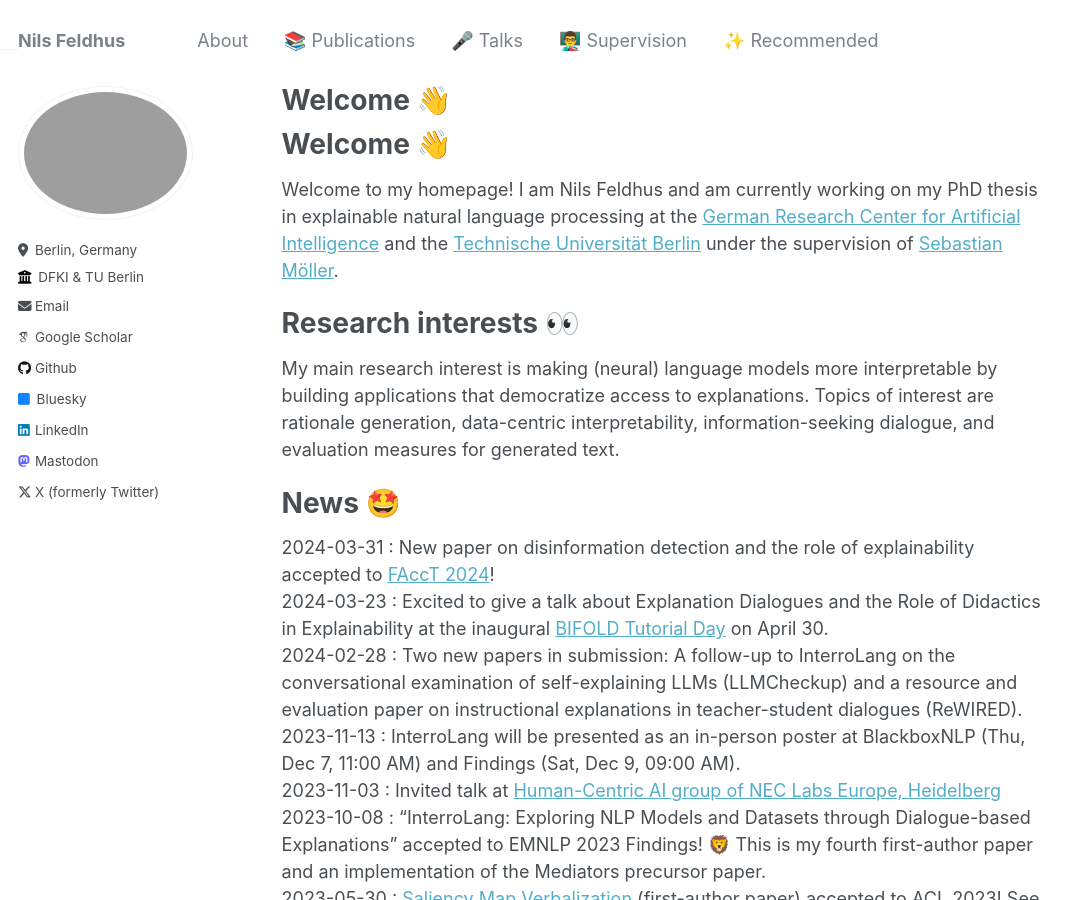
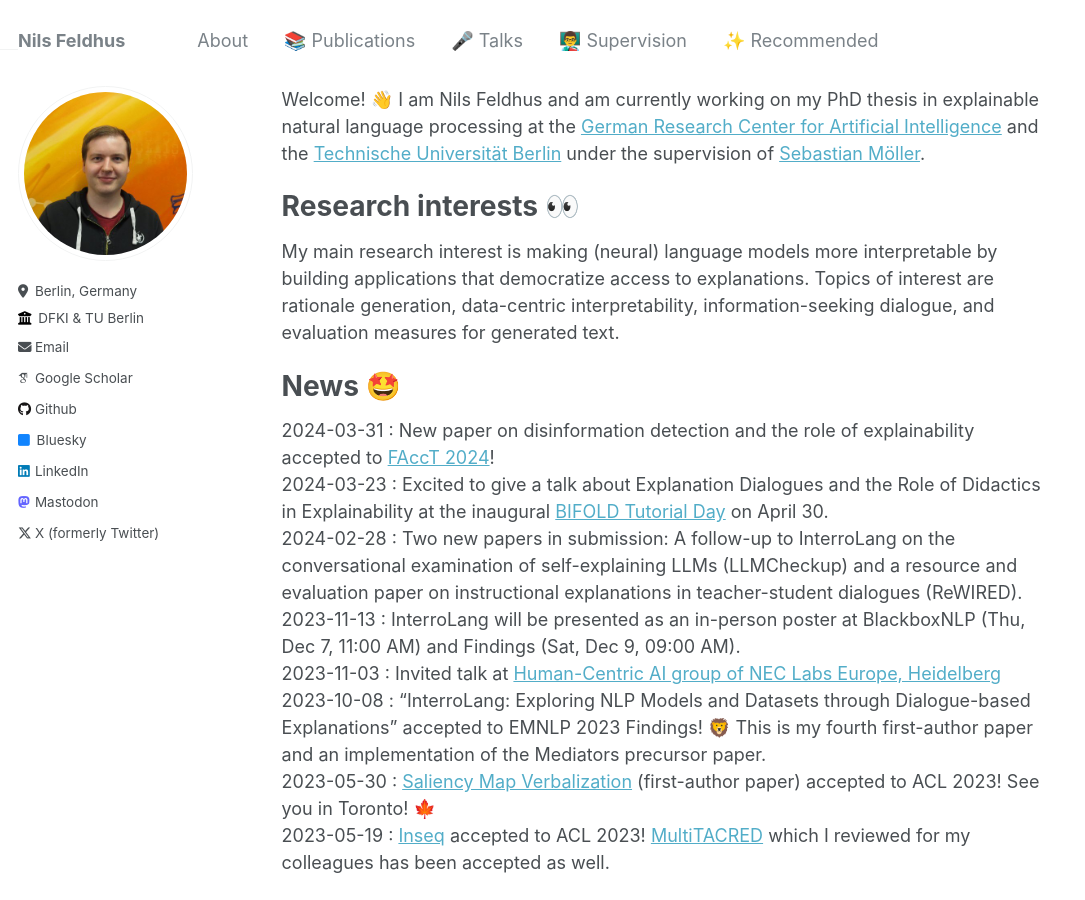
Before and after one commit to nfelnlp/nfelnlp.github.io, a Jekyll site: the page built from index.md, in a window 1280 px wide and 900 px high. Shown: the whole window, without its empty margins (0-1085 px from the left). Built offline with Jekyll 4.4.1, drawn with Linux system fonts in a browser that asks for light colours; some web fonts are replaced; our own code applies the rules of GitHub Pages for plain Markdown files.

Commit message:
Fix profile pic.

```diff
--- a/_config.yml
+++ b/_config.yml
@@ -22,7 +22,7 @@ repository               : "nfelnlp/nfelnlp.github.io"
 #               Additional customization can be done by editing /_includes/author-profile.html
 author:
   # Biographic information
-  avatar           : "avatar.png"
+  avatar           : "avatar.jpg"
   name             : ""
   pronouns         : # example: "she/her"
   bio              : ""
--- a/index.md
+++ b/index.md
@@ -4,8 +4,7 @@ classes: wide
 author_profile: true
 ---
 
-# Welcome 👋
-Welcome to my homepage! I am Nils Feldhus and am currently working on my PhD thesis in explainable natural language processing at the [German Research Center for Artificial Intelligence](https://www.dfki.de/en/web/research/research-departments/speech-and-language-technology) and the [Technische Universität Berlin](https://www.tu.berlin/en/) under the supervision of [Sebastian Möller](https://www.qu.tu-berlin.de/menue/team/professur/parameter/en/).
+Welcome! 👋 I am Nils Feldhus and am currently working on my PhD thesis in explainable natural language processing at the [German Research Center for Artificial Intelligence](https://www.dfki.de/en/web/research/research-departments/speech-and-language-technology) and the [Technische Universität Berlin](https://www.tu.berlin/en/) under the supervision of [Sebastian Möller](https://www.qu.tu-berlin.de/menue/team/professur/parameter/en/).
 
 # Research interests 👀
 My main research interest is making (neural) language models more interpretable by building applications that democratize access to explanations. Topics of interest are rationale generation, data-centric interpretability, information-seeking dialogue, and evaluation measures for generated text.
```
